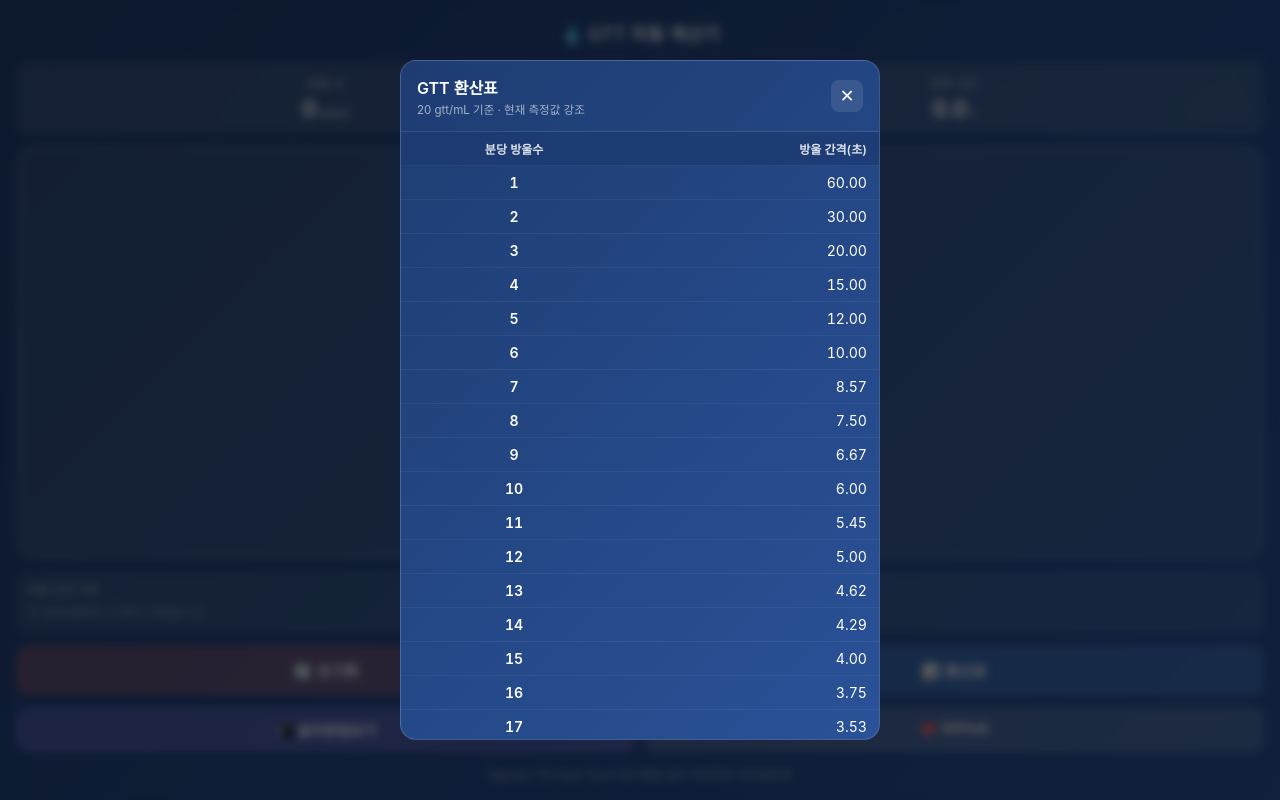
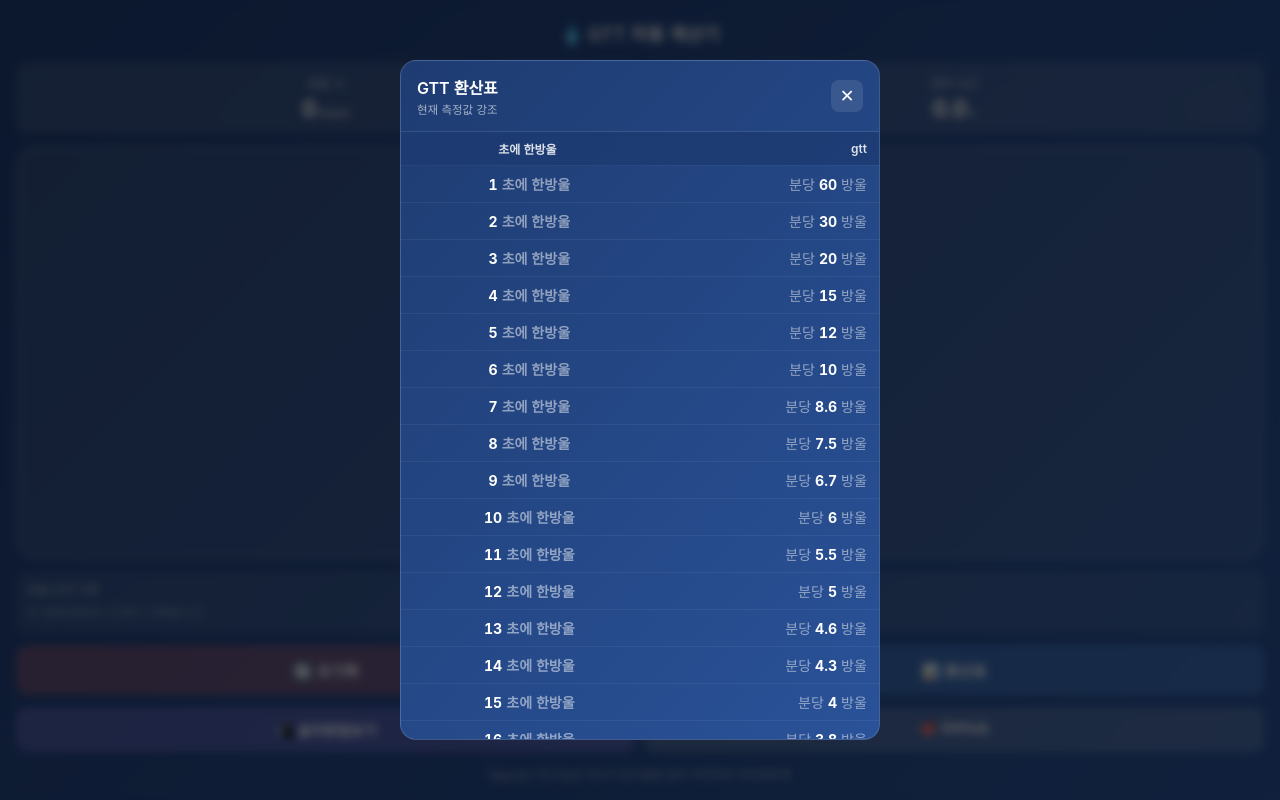
Before and after one commit to kstost/gtt, a plain HTML site: page index.html in a window 1280 px wide. Both pictures are taken after a click on the button "📊 환산표". Drawn offline with Linux system fonts and the light colour scheme.

Commit message:
Update GTT table to use seconds instead of gtt/min

```diff
--- a/index.html
+++ b/index.html
@@ -1,3 +1,4 @@
+
 
 <!DOCTYPE html>
 <html lang="ko">
@@ -296,6 +297,8 @@
       background: rgba(74, 222, 128, 0.25);
     }
     .gtt-table tr.current td { font-weight: 700; color: #d1fae5; }
+    .gtt-table .drop-num { font-weight: 700; margin: 0 4px; }
+    .gtt-table .drop-label { opacity: 0.5; }
 
     @media (max-width: 380px) {
       .gtt-value { font-size: 4rem; }
@@ -355,7 +358,7 @@
       <div class="modal-header">
         <div>
           <h2>GTT 환산표</h2>
-          <div class="sub">20 gtt/mL 기준 · 현재 측정값 강조</div>
+          <div class="sub">현재 측정값 강조</div>
         </div>
         <button class="modal-close" id="modalCloseBtn">✕</button>
       </div>
@@ -363,8 +366,8 @@
         <table class="gtt-table" id="gttTable">
           <thead>
             <tr>
-              <th>분당 방울수</th>
-              <th>방울 간격(초)</th>
+              <th>초에 한방울</th>
+              <th>gtt</th>
             </tr>
           </thead>
           <tbody id="gttTableBody"></tbody>
@@ -392,15 +395,15 @@
     const modalCloseBtn = document.getElementById('modalCloseBtn');
     const gttTableBody = document.getElementById('gttTableBody');
 
-    // 1~40 gtt/min 환산표 생성
+    // 초 단위(1~30초) 환산표 생성
     function buildGttTable() {
       const rows = [];
-      for (let g = 1; g <= 40; g++) {
-        const secPerDrop = 60 / g;
+      for (let sec = 1; sec <= 30; sec++) {
+        const gtt = 60 / sec;
         rows.push(
-          `<tr data-gtt="${g}">` +
-            `<td>${g}</td>` +
-            `<td>${secPerDrop.toFixed(2)}</td>` +
+          `<tr data-sec="${sec}">` +
+            `<td><span class="drop-num">${sec}</span><span class="drop-label">초에 한방울</span></td>` +
+            `<td><span class="drop-label">분당</span><span class="drop-num">${Number.isInteger(gtt) ? gtt : gtt.toFixed(1)}</span><span class="drop-label">방울</span></td>` +
           `</tr>`
         );
       }
@@ -411,10 +414,10 @@
     function highlightCurrentRow() {
       gttTableBody.querySelectorAll('tr.current').forEach(r => r.classList.remove('current'));
       const gtt = calcGttPerMin();
-      if (gtt === null) return;
-      const rounded = Math.round(gtt);
-      if (rounded < 1 || rounded > 40) return;
-      const row = gttTableBody.querySelector(`tr[data-gtt="${rounded}"]`);
+      if (gtt === null || gtt <= 0) return;
+      const sec = Math.round(60 / gtt);
+      if (sec < 1 || sec > 30) return;
+      const row = gttTableBody.querySelector(`tr[data-sec="${sec}"]`);
       if (row) row.classList.add('current');
     }
 
```
